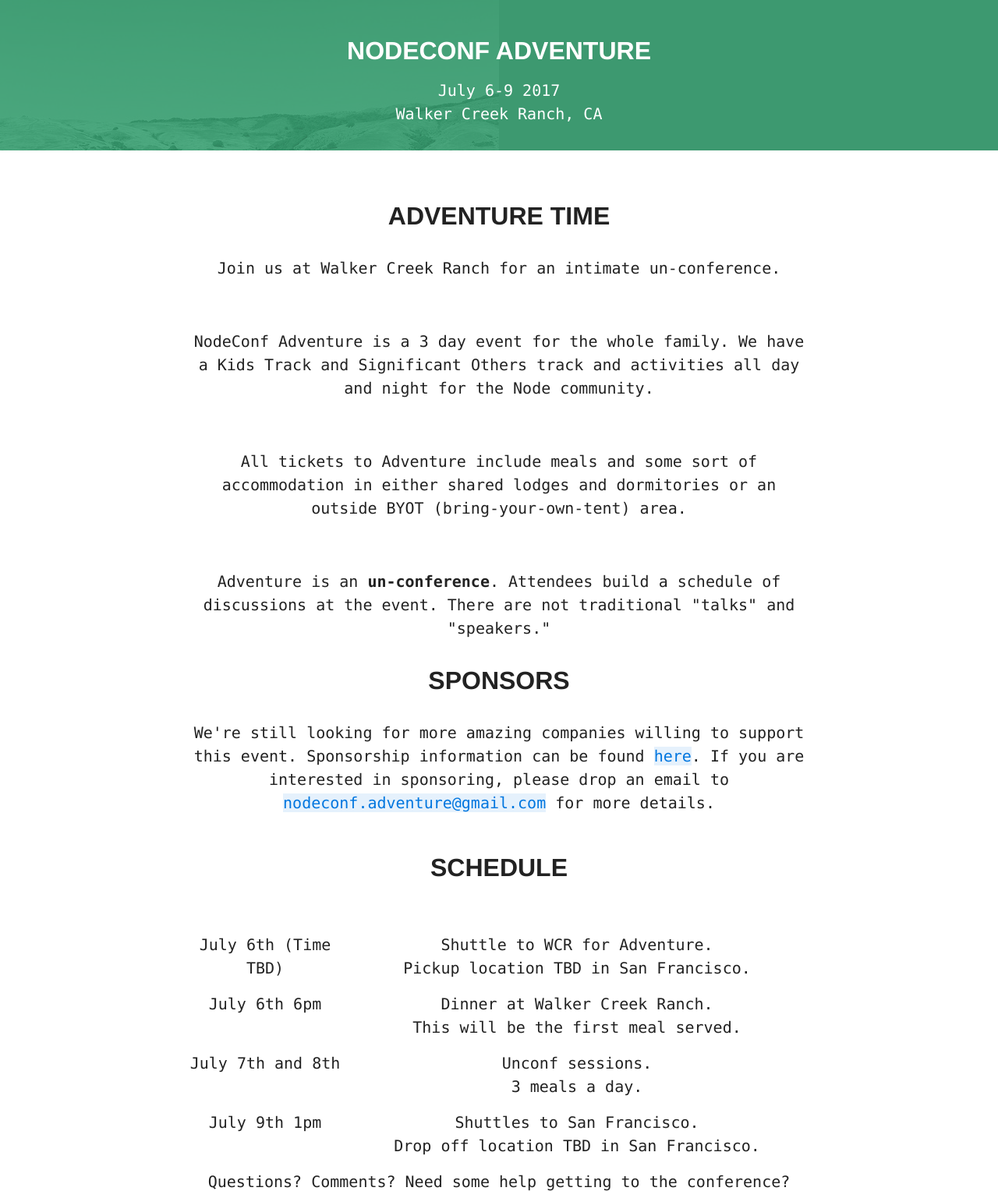
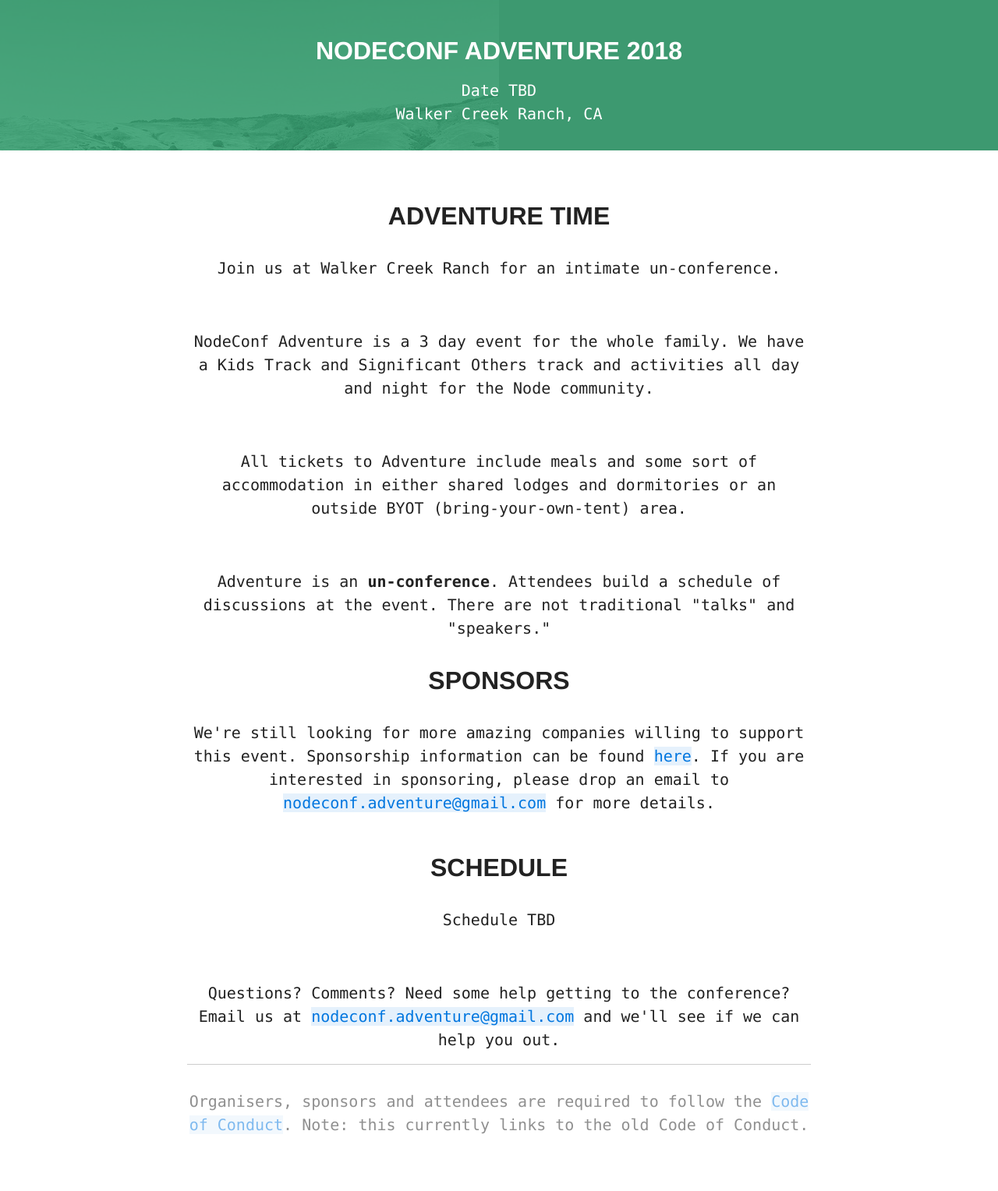
Before and after one commit to nodeconf/website, a website: page index.html in a window 1280 px wide. Shown: the part 275-1803 px from the top of the page at 78% size. Drawn offline with Linux system fonts and the light colour scheme.

Commit message:
Remove outdated info

```diff
--- a/index.html
+++ b/index.html
@@ -2,9 +2,9 @@
 <html>
 <head>
   <meta charset="utf-8">
-  <title>NodeConf 2017</title>
+  <title>NodeConf 2018</title>
 
-  <meta title="description" content="NodeConf 2017 * World's Best Conference!">
+  <meta title="description" content="NodeConf 2018 * World's Best Conference!">
   <meta title="author" content="NodeConf">
   <meta name="viewport" content="width=device-width,initial-scale=1">
   <link rel="canonical" href="http://www.nodeconf.com/">
@@ -29,10 +29,10 @@
    <div class="clearfix">
 
     <div class="md-col-12 sm-col py2 px1 bg-olive event-adventure center">
-      <h2>Nodeconf Adventure</h2>
-      <p class="mb0">July 6-9 2017</p>
+      <h2>Nodeconf Adventure 2018</h2>
+      <p class="mb0">Date TBD</p>
       <p>Walker Creek Ranch, CA</p>
-      <!-- <a href="https://ti.to/nodeconf/nodeconf-adventure-2017" class="button bg-black button-big mb2">Tickets on Sale</a> -->
+      <!-- <a href="https://ti.to/nodeconf/nodeconf-adventure-2018" class="button bg-black button-big mb2">Tickets on Sale</a> -->
     </div>
   </div>
 
@@ -66,11 +66,13 @@
     <h2 class="center m3">Schedule</h2>
 
     <p class="mb4">
+      Schedule TBD
+      <!--
       <div class="md-col-3 sm-col">
         <p>July 6th (Time TBD)</p>
       </div>
       <div class="md-col-9 sm-col">
-        <p>Shuttle to WCR for Adventure. <br>Pickup location TBD <!-- at <a href="https://www.google.com/maps/place/Sue+Bierman+Park/@37.7958687,-122.3971496,19z/data=!4m2!3m1!1s0x0:0x230f1befa6041fb3">Sue Beirman Park</a> --> in San Francisco.</p>
+        <p>Shuttle to WCR for Adventure. <br>Pickup location TBD at <a href="https://www.google.com/maps/place/Sue+Bierman+Park/@37.7958687,-122.3971496,19z/data=!4m2!3m1!1s0x0:0x230f1befa6041fb3">Sue Beirman Park</a> in San Francisco.</p>
       </div>
 
       <div class="md-col-3 sm-col">
@@ -92,10 +94,12 @@
         <p>July 9th 1pm</p>
       </div>
       <div class="md-col-9 sm-col">
-        <p>Shuttles to San Francisco. <br>Drop off location TBD <!-- at <a href="https://www.google.com/maps/place/Sue+Bierman+Park/@37.7958687,-122.3971496,19z/data=!4m2!3m1!1s0x0:0x230f1befa6041fb3">Sue Beirman Park</a> --> in San Francisco.</p>
+        <p>Shuttles to San Francisco. <br>Drop off location TBD at <a href="https://www.google.com/maps/place/Sue+Bierman+Park/@37.7958687,-122.3971496,19z/data=!4m2!3m1!1s0x0:0x230f1befa6041fb3">Sue Beirman Park</a> in San Francisco.</p>
       </div>
     </p>
     <div class="clearfix"></div>
+
+  -->
 
     <p>Questions? Comments? Need some help getting to the conference? Email us at <a href="mailto:nodeconf.adventure@gmail.com">nodeconf.adventure@gmail.com</a> and we'll see if we can help you out.
 
```
Also changed, not shown: code-of-conduct.html (+2 -2 lines), sponsors.html (+2 -2 lines).
